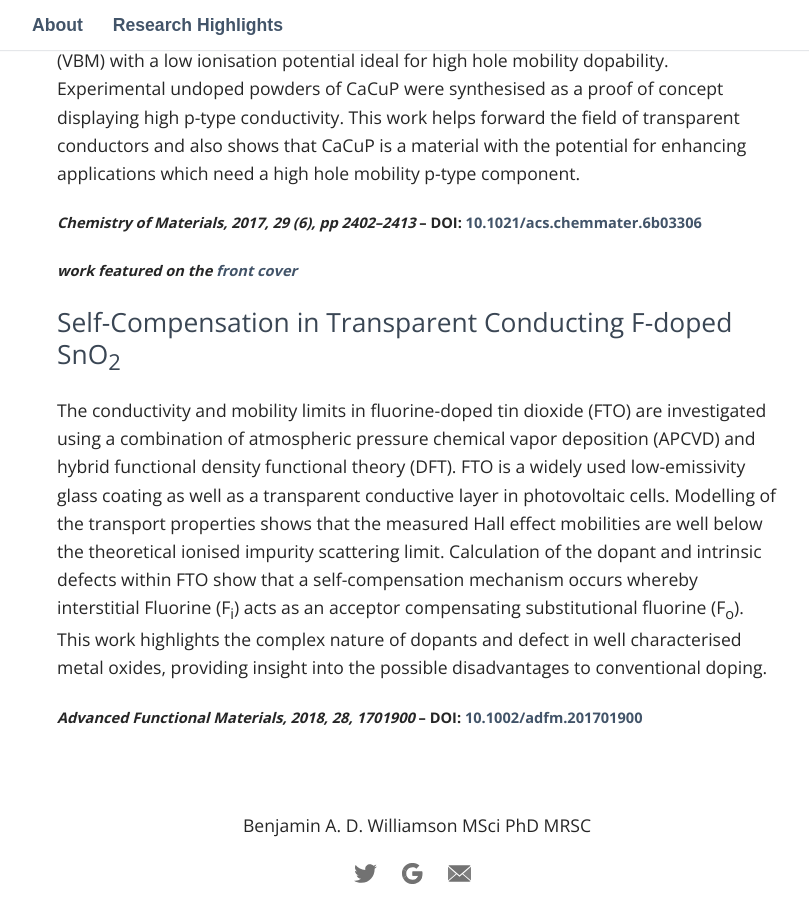
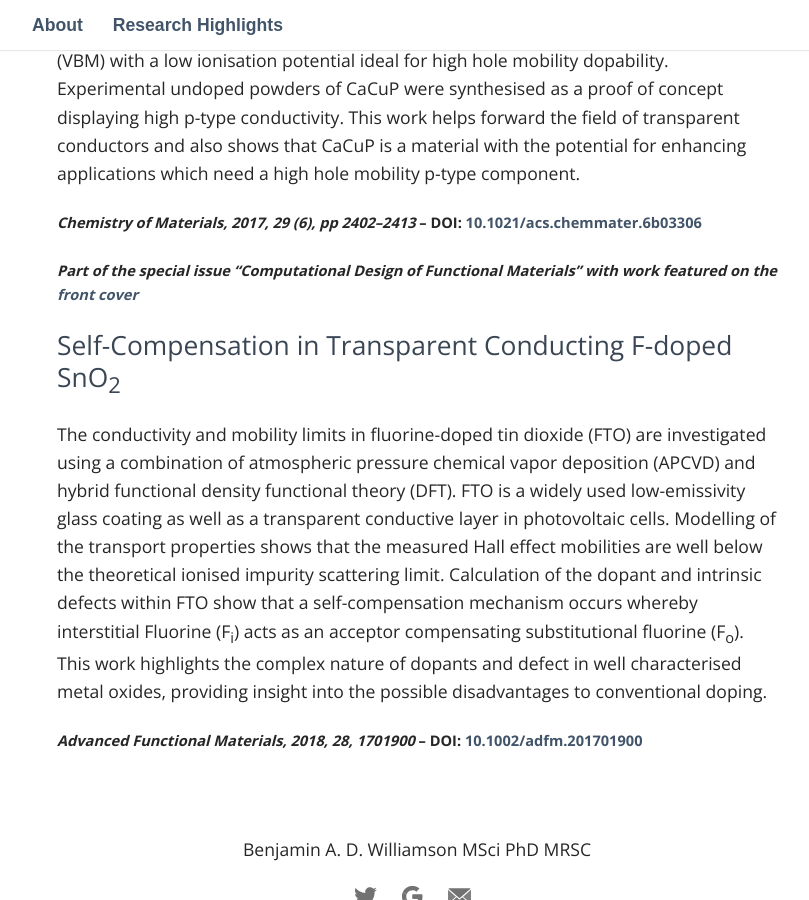
Before and after one commit to badw/badw.github.io, a Jekyll site: the page built from _pages/research_highlights.md, in a window 1280 px wide and 900 px high, scrolled down 922 px. Shown: the whole window, without its empty margins (223-1032 px from the left). Built offline with Jekyll 4.4.1, drawn with Linux system fonts in a browser that asks for light colours; some web fonts are replaced; our own code applies the rules of GitHub Pages for plain Markdown files.

Commit message:
Update research_highlights.md

```diff
--- a/_pages/research_highlights.md
+++ b/_pages/research_highlights.md
@@ -14,7 +14,7 @@ The lack of a high-mobility, high conductivity, p-type dopable transparent condu
 
 ##### *Chemistry of Materials, **2017**, 29 (6), pp 2402--2413* -- DOI: [10.1021/acs.chemmater.6b03306](https://pubs.acs.org/doi/full/10.1021/acs.chemmater.6b03306)
 
-##### *work featured on the [front cover](https://pubs.acs.org/subscribe/covers/cmatex/cmatex_v029i006.jpg?0.9807942710962036)*
+##### *Part of the special issue "Computational Design of Functional Materials" with work featured on the [front cover](https://pubs.acs.org/subscribe/covers/cmatex/cmatex_v029i006.jpg?0.9807942710962036)*
 
 
 ## Self-Compensation in Transparent Conducting F-doped SnO<sub>2</sub>
```
